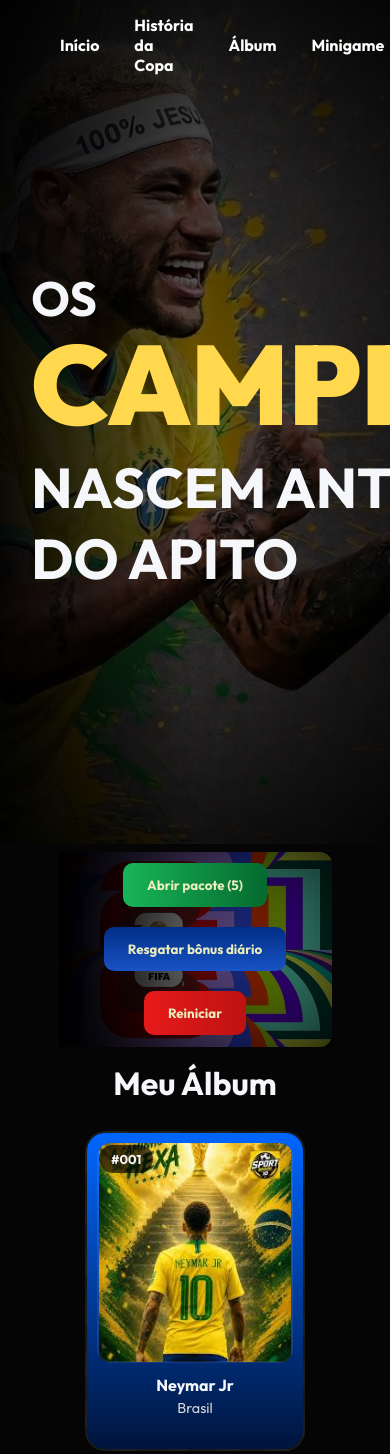
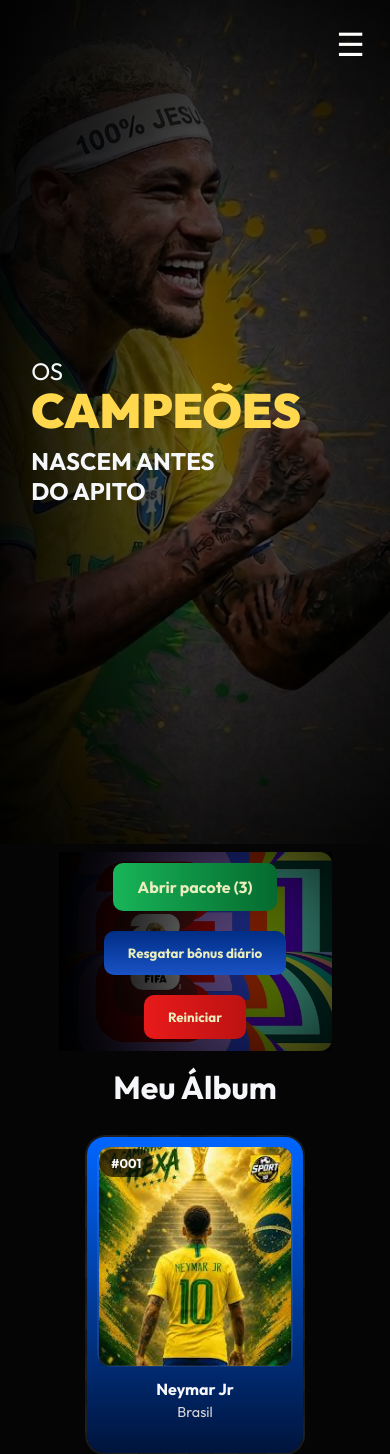
Before and after one commit to ericfabricio7/meuhexa-projeto, a Flask app: page / in a window 390 px wide. Shown: the top 1454 px of the page. Run offline with Flask 3, Linux system fonts and the light colour scheme.

Commit message:
Adição do menu hambúrguer e contador de pacotes

```diff
--- /dev/null
+++ b/app/copa/routes.py
@@ -0,0 +1,21 @@
+from flask import render_template, redirect, url_for
+
+pacotes_disponiveis = 5
+
+def registrar_rotas(app):
+
+    @app.route("/")
+    def index():
+        return render_template(
+            "index.html",
+            pacotes_disponiveis=pacotes_disponiveis
+        )
+
+    @app.route("/abrir_pacote")
+    def abrir_pacote():
+        global pacotes_disponiveis
+
+        if pacotes_disponiveis > 0:
+            pacotes_disponiveis -= 1
+
+        return redirect(url_for("index") + "#painel")
--- a/main.py
+++ b/main.py
@@ -1,12 +1,10 @@
-from flask import Flask, render_template
+from flask import Flask
+from app.copa.routes import registrar_rotas
+
 
 app = Flask(__name__)
 
-@app.route("/")
-def index():
-    return render_template(
-        "index.html"
-    )
+registrar_rotas(app)
 
 if __name__ == "__main__":
     app.run(
--- a/static/css/styles.css
+++ b/static/css/styles.css
@@ -35,9 +35,6 @@ body{
   font-family:"Outfit",sans-serif;
   overflow-x:hidden;
 }
-
-
-/* HEADER */
 
 .header{
   position:fixed;
@@ -91,6 +88,57 @@ body{
   width:100%;
 }
 
+.menu-hamburguer{
+  margin-left: auto;
+  z-index: 1002;
+  display:none;
+  background:none;
+  text-align: right;
+  border:none;
+  color:white;
+  font-size:2rem;
+  cursor:pointer;
+}
+
+@media (max-width: 768px){
+
+  .header{
+    padding:0 25px;
+  }
+
+  .menu-hamburguer{
+    display:block;
+    z-index:1001;
+  }
+
+  .menu{
+    position:fixed;
+    top:0;
+    right:-100%;
+    width:250px;
+    height:100vh;
+    background:#0a0a0a;
+    flex-direction:column;
+    justify-content:center;
+    align-items:center;
+    transition:.4s ease;
+  }
+
+  .menu a:hover{
+    color:var(--amarelo);
+  }
+
+  .menu a:hover::after{
+    width:100%;
+  }
+
+  .menu.ativo{
+  right:0;
+  background:linear-gradient(to bottom, var(--azul), var(--card));
+}
+
+}
+
 .hero{
   position:relative;
   width:100%;
@@ -131,12 +179,11 @@ body{
 }
 
 .small-text{
-  font-size:3rem;
-  font-weight:700;
+  font-size:clamp(1.5rem, 4vw, 3rem);
 }
 
 .gold{
-  font-size:7rem;
+  font-size:clamp(3rem, 10vw, 7rem);
   font-weight:900;
   color:var(--amarelo);
   line-height:1;
@@ -144,10 +191,10 @@ body{
 
 .content h2{
   margin-top:12px;
-  font-size:3.5rem;
+  font-size:clamp(1.5rem, 5vw, 3.5rem);
 }
 
-.painel{
+#painel{
   position:relative;
   width:70%;
   display:flex;
@@ -196,7 +243,7 @@ body{
   flex-wrap:wrap;
 }
 
-.painel .btn{
+#painel .btn{
   font-family:"Outfit",sans-serif;
   padding:14px 24px;
   border:none;
@@ -206,7 +253,7 @@ body{
   transition:.3s;
 }
 
-.painel .btn:hover{
+#painel .btn:hover{
   transform:translateY(-3px);
 }
 
@@ -217,6 +264,7 @@ body{
     var(--verde),
     #056a2f
   );
+  text-decoration: none;
 
   color:rgb(234,237,188);
 }
@@ -305,7 +353,7 @@ body{
 }
 
 
-/* RARIDADES */
+
 
 .rar-rara .colada{
   background:
@@ -335,8 +383,6 @@ body{
 }
 
 
-/* IMAGEM */
-
 .fig-img{
   width:100%;
 
@@ -351,8 +397,6 @@ body{
   border:2px solid rgba(255,255,255,0.08);
 }
 
-
-/* INFO */
 
 .fig-info{
   margin-top:12px;
--- a/templates/base.html
+++ b/templates/base.html
@@ -2,7 +2,9 @@
 <html lang="pt-br">
 <head>
   <meta charset="utf-8">
+  <meta name="viewport" content="width=device-width, initial-scale=1.0">
   <title>MeuHexa</title>
+
 
   <link rel="stylesheet"
         href="{{ url_for('static', filename='css/styles.css') }}">
@@ -12,13 +14,17 @@
 
 <header class="header">
 
-  <nav class="menu">
+  <nav class="menu" id="menu">
     <a href="#">Início</a>
     <a href="#">História da Copa</a>
-    <a href="#">Álbum</a>
+    <a href="#painel">Álbum</a>
     <a href="#">Minigame</a>
     <a href="#">Sobre</a>
   </nav>
+
+  <button class="menu-hamburguer" id="menu-hamburguer">
+    ☰
+  </button>
 
 </header>
 
@@ -34,5 +40,18 @@
 
 {% endblock %}
 
+<script>
+const hamburguer = document.getElementById("menu-hamburguer");
+const menu = document.getElementById("menu");
+
+console.log(hamburguer);
+console.log(menu);
+
+hamburguer.addEventListener("click", () => {
+    console.log("clicou");
+    menu.classList.toggle("ativo");
+});
+</script>
+
 </body>
 </html>
--- a/templates/index.html
+++ b/templates/index.html
@@ -29,15 +29,15 @@
 {% endblock %}
 
 {% block album %}
-<section class="painel">
+<section id="painel">
 
   <div class="painel-overlay"></div>
 
   <div class="acoes">
 
-    <button class="btn abrir-pacote">
-      Abrir pacote (5)
-    </button>
+      <a href="/abrir_pacote" class="btn abrir-pacote">
+        Abrir pacote ({{ pacotes_disponiveis }})
+      </a>
 
     <button class="btn btn-bonus">
       Resgatar bônus diário
--- /dev/null
+++ b/teste.py
@@ -0,0 +1,3 @@
+from main import ler_figurinhas, abrir_pacote
+
+print(abrir_pacote())
```
